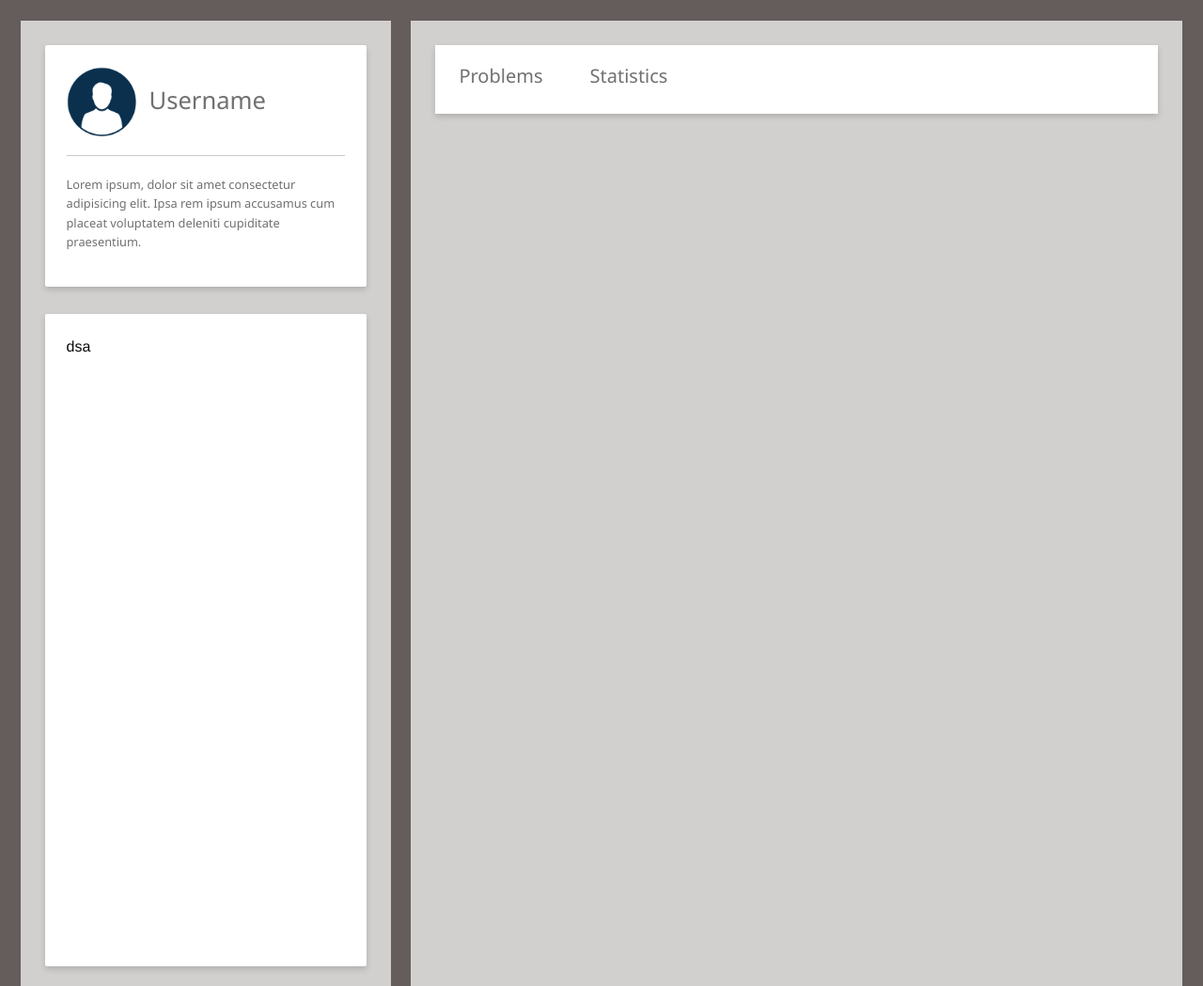
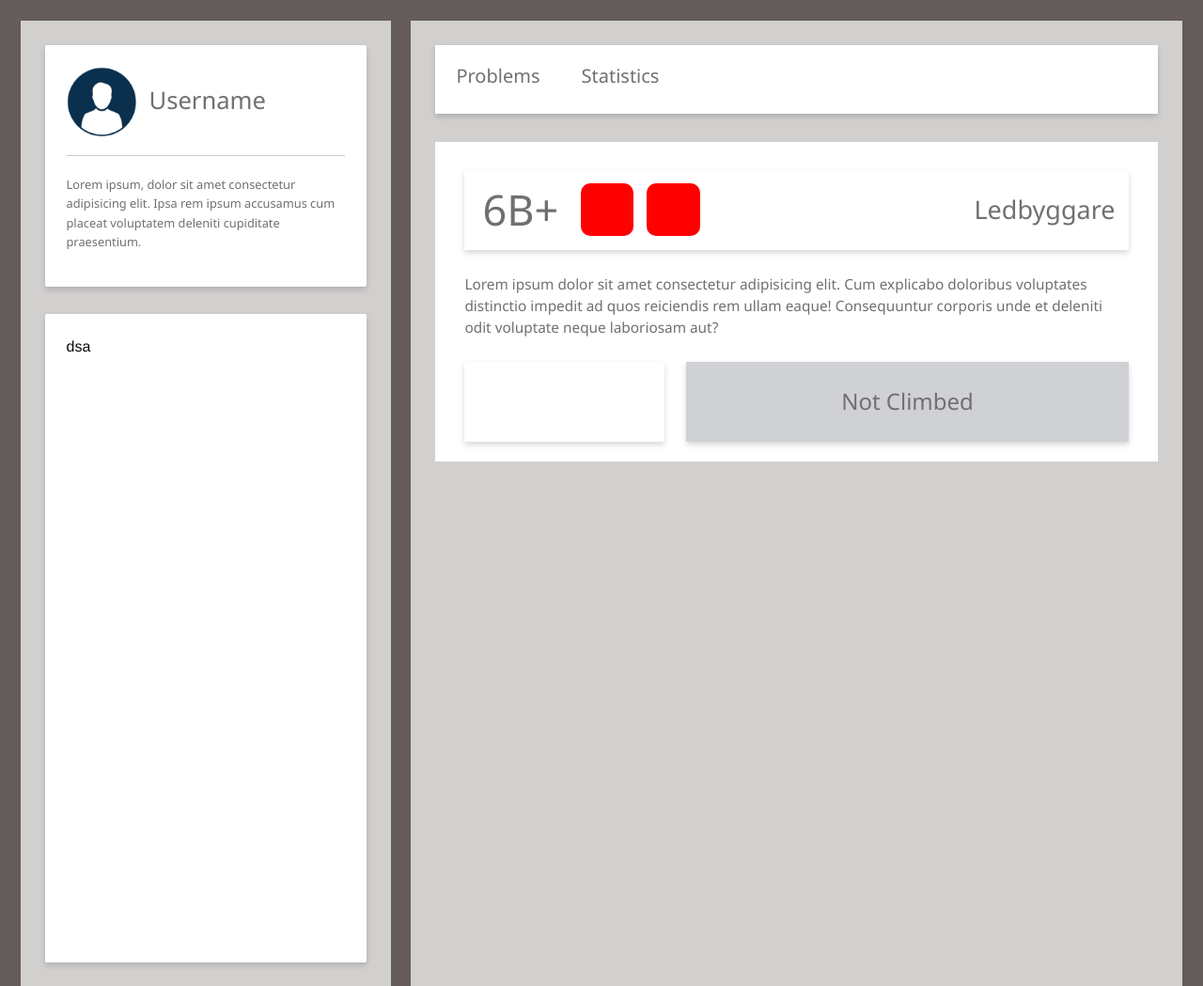
Before and after one commit to CleverClimbing/CleverClimbing.github.io, a plain HTML site: page index.html in a window 1280 px wide. Shown: the whole page at 94% size. Drawn offline with Linux system fonts and the light colour scheme.

Commit message:
Added display help for many devices

```diff
--- a/css/app.css
+++ b/css/app.css
@@ -2,6 +2,7 @@ body {
   background-color: #655C5C;
   overflow: auto;
 }
+
 .user-information-page-wrapper {
   margin: 21.5px;
   margin-right: 10.75px;
@@ -33,26 +34,29 @@ body {
   height: 257px;
   background-color: white;
   border-radius: 2px;
-  box-shadow: 0px 3px 6px rgba(0,0,0,0.16);
+  box-shadow: 0px 3px 6px rgba(0, 0, 0, 0.16);
   padding: 23px;
 }
 
 .user-edit-information {
-  height: 694px;
+  height: 690px;
   background-color: white;
   border-radius: 2px;
-  box-shadow: 0px 3px 6px rgba(0,0,0,0.16);
+  box-shadow: 0px 3px 6px rgba(0, 0, 0, 0.16);
   padding: 23px;
 }
+
 .user-profile-description {
   font-size: 1vw;
   font-family: 'Segoe UI', Tahoma, Geneva, Verdana, sans-serif;
   color: #707070;
   margin-bottom: 0.5rem !important;
 }
+
 .user-profile-description-wrapper {
   height: 81px;
 }
+
 .user-profile-picture {
   width: 60%;
 }
@@ -90,14 +94,14 @@ body {
 .menu-nav-bar {
   height: 73px;
   background-color: white;
-  box-shadow: 0px 3px 6px rgba(0,0,0,0.16);
+  box-shadow: 0px 3px 6px rgba(0, 0, 0, 0.16);
   padding-top: 17.5px;
   padding-bottom: 17.5px;
 }
 
 .menu-option {
-  padding-left: 25px;
-  padding-right: 25px;
+  padding-left: 22px;
+  padding-right: 22px;
   height: 100%;
   display: flex;
   align-items: center;
@@ -117,6 +121,147 @@ body {
   font-weight: 450 !important;
 }
 
+.problem-scroll-wrapper {
+  height: 887;
+  padding-top: 15px;
+  padding-left: 26px;
+  padding-right: 26px;
+}
+
+.problem-scroll {
+  height: 100%;
+}
+
+.problem-wrapper {
+  margin-bottom: 31px;
+  background-color: white;
+}
+
+.problem-title-wrapper {
+  height: 140px;
+  padding-top: 30px;
+  padding-right: 31px;
+  padding-left: 31px;
+  padding-bottom: 25px;
+}
+
+.problem-title {
+  height: 85px;
+  width: 100%;
+  box-shadow: 0px 3px 6px rgba(0, 0, 0, 0.16);
+}
+
+.problem-body-wrapper {
+  padding-left: 31px;
+  padding-right: 31px;
+}
+
+.problem-body {
+  font-family: 'Segoe UI', Tahoma, Geneva, Verdana, sans-serif;
+  font-size: 1.2vw;
+  color: #707070;
+}
+
+.problem-footer-wrapper {
+  height: 131px;
+  padding-top: 25px;
+  padding-bottom: 21px;
+  padding-left: 31px;
+  padding-right: 31px;
+}
+
+.problem-footer-media-wrapper {
+  width: 30%;
+  display: inline-block;
+}
+
+.problem-footer-media {
+  height: 100%;
+  box-shadow: 0px 3px 6px rgba(0, 0, 0, 0.16);
+}
+
+.problem-footer-climbed-wrapper {
+  display: inline-block;
+  height: 100%;
+  width: 70%;
+  float: right;
+  padding-left: 23px;
+}
+
+.problem-footer-climbed {
+  height: 100%;
+  background-color: #D0D1D4;
+  box-shadow: 0px 3px 6px rgba(0, 0, 0, 0.16);
+}
+
+.problem-footer-climbed-text {
+  display: flex;
+  align-items: center;
+  text-align: center;
+  height: 100%;
+}
+.problem-footer-climbed-text-centerer {
+  text-align: center;
+  width: 100%;
+  font-family: 'Segoe UI', Tahoma, Geneva, Verdana, sans-serif;
+  font-size: 24px;
+  color: #707070;
+}
+
+.problem-title-grade {
+  display: inline-block;
+  height: 100%;
+  padding-left: 19px;
+  vertical-align: top;
+}
+
+.problem-title-grade-centerer {
+  display: flex;
+  height: 100%;
+  font-size: 45px;
+  align-items: center;
+  font-family: 'Segoe UI', Tahoma, Geneva, Verdana, sans-serif;
+  color: #707070;
+}
+
+.problem-title-colors {
+  display: inline-block;
+  height: 100%;
+  padding-left: 19px;
+  vertical-align: top;
+}
+
+.problem-title-color {
+  height: 56.87px;
+  width: 56.87px;
+  background-color: red;
+  display: inline-block;
+  border-radius: 10px;
+  margin-right: 13.3px;
+  vertical-align: top;
+}
+
+.problem-title-colors-centerer {
+  display: flex;
+  height: 100%;
+  align-items: center;
+}
+
+.problem-title-author {
+  display: block;
+  height: 100%;
+  float: right;
+  padding-right: 15px;
+}
+
+.problem-title-author-centerer {
+  display: flex;
+  height: 100%;
+  font-size: 27px;
+  align-items: center;
+  font-family: 'Segoe UI', Tahoma, Geneva, Verdana, sans-serif;
+  color: #707070;
+}
 @media only screen and (max-width: 1023px) {
   .problem-information-page-wrapper {
     margin-left: 26px;
@@ -127,4 +272,9 @@ body {
   .menu-button {
     display: inline-block;
   }
+  .problem-body {
+    font-family: 'Segoe UI', Tahoma, Geneva, Verdana, sans-serif;
+    font-size: 2vw;
+    color: #707070;
+  }
 }
--- a/index.html
+++ b/index.html
@@ -26,8 +26,7 @@
               </div>
               <hr>
               <div class="user-profile-description-wrapper">
-                                <p class="user-profile-description">Lorem ipsum, dolor sit amet consectetur adipisicing elit. Ipsa rem ipsum accusamus cum placeat
-                                    voluptatem deleniti cupiditate praesentium.</p>
+                <p class="user-profile-description">Lorem ipsum, dolor sit amet consectetur adipisicing elit. Ipsa rem ipsum accusamus cum placeat voluptatem deleniti cupiditate praesentium.</p>
               </div>
             </div>
           </div>
@@ -43,10 +42,65 @@
           <div class="menu-nav-bar-wrapper">
             <div class="menu-nav-bar">
               <ul class="menu">
-                                <li class="menu-option"><div class="menu-option-text active-link">Problems</div></li>
-                                <li class="menu-option"><div class="menu-option-text">Statistics</div></li>
-                                <li class="menu-option hide-for-large"><div class="menu-option-text">Profile</div></li>
+                <li class="menu-option">
+                  <div class="menu-option-text active-link">Problems</div>
+                </li>
+                <li class="menu-option">
+                  <div class="menu-option-text">Statistics</div>
+                </li>
+                <li class="menu-option hide-for-large">
+                  <div class="menu-option-text">Profile</div>
+                </li>
               </ul>
+            </div>
+          </div>
+          <div class="main-display-wrapper">
+            <div class="problem-scroll-wrapper">
+              <div class="problem-scroll">
+                <div class="problem-wrapper">
+                  <div class="problem-title-wrapper">
+                    <div class="problem-title">
+                      <div class="problem-title-grade">
+                        <div class="problem-title-grade-centerer">6B+</div>
+                      </div>
+                      <div class="problem-title-colors">
+                        <div class="problem-title-colors-centerer">
+                          <div class="problem-title-color"></div>
+                          <div class="problem-title-color"></div>
+                        </div>
+                      </div>
+                      <div class="problem-title-author">
+                        <div class="problem-title-author-centerer">Ledbyggare</div>
+                      </div>
+                    </div>
+                  </div>
+                  <div class="problem-body-wrapper">
+                    <div class="problem-body">
+                      Lorem ipsum dolor sit amet consectetur adipisicing elit. Cum explicabo doloribus voluptates distinctio impedit ad quos reiciendis rem ullam eaque! Consequuntur corporis unde et deleniti odit voluptate neque laboriosam aut?
+                    </div>
+                  </div>
+                  <div class="problem-footer-wrapper">
+                    <div class="problem-footer-media-wrapper">
+                      <div class="problem-footer-media">
+
+                      </div>
+                    </div>
+                    <div class="problem-footer-climbed-wrapper">
+                      <div class="problem-footer-climbed">
+                        <div class="problem-footer-climbed-text">
+                          <div class="problem-footer-climbed-text-centerer">Not Climbed</div>
+                        </div>
+                      </div>
+                    </div>
+                  </div>
+                </div>
+              </div>
+            </div>
+            <div class="statistics-scroll-wrapper">
+              <h1>Statistics</h1>
+            </div>
+            <div class="profile-scroll-wrapper">
+              <h1>Profile</h1>
             </div>
           </div>
         </div>
--- a/js/app.js
+++ b/js/app.js
@@ -1,6 +1,30 @@
+window.onload = () => {
+    let menuOptions = $('.menu-option');
+    let linkCorrespondents = {
+      "Problems": $('.problem-scroll-wrapper'),
+      "Statistics": $('.statistics-scroll-wrapper'),
+      "Profile": $('.profile-scroll-wrapper')
+    }
 
-window.onload = addDomMethods;
+    $('.statistics-scroll-wrapper').hide();
+    $('.profile-scroll-wrapper').hide();
 
-function addDomMethods() {
+    menuOptions.on('click', (e) => {
+      let self = $(e.target);
+      let currentActive = $('.active-link');
 
+      setActive(currentActive,self);
+
+      let linkCorrespondent = linkCorrespondents[self.text().trim()];
+      let oldLinkcorrespondent = linkCorrespondents[currentActive.text().trim()];
+
+      oldLinkcorrespondent.hide();
+      linkCorrespondent.show();
+    });
 }
+
+function setActive(oldLink,newLink) {
+  if(newLink[0] == oldLink[0]) return;
+  newLink.addClass('active-link');
+  oldLink.removeClass('active-link');
+}
```
Lines whose indentation alone changed are shown as unchanged.
